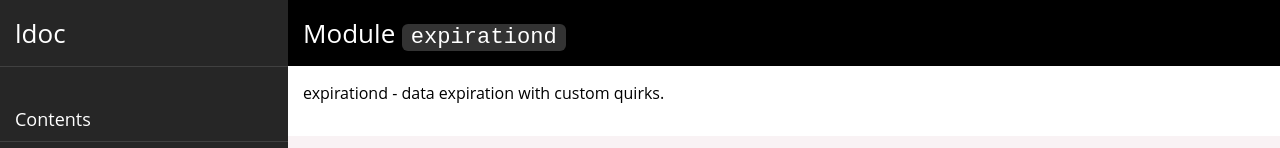
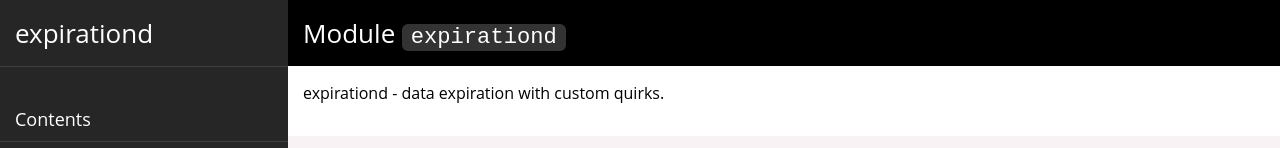
Before and after one commit to tarantool/expirationd, a plain HTML site: page index.html in a window 1280 px wide. Shown: the top 148 px of the page. Drawn offline with Linux system fonts and the light colour scheme.

Commit message:
Deploying to gh-pages from @ tarantool/expirationd@3bbc7fdb9f53d1de01457a07a093f313e2752135 🚀

```diff
--- a/index.html
+++ b/index.html
@@ -27,7 +27,7 @@
 
 <div id="navigation">
 <br/>
-<h1>ldoc</h1>
+<h1>expirationd</h1>
 
 
 <h2>Contents</h2>
```
